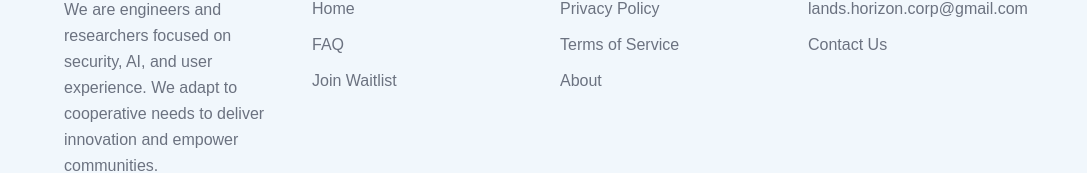
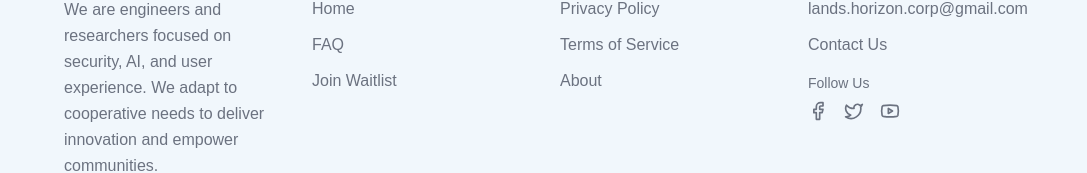
Before and after one commit to Lands-Horizon-Corp/e-coop-waiting-list, a Next.js app: page / in a window 1280 px wide. Shown: the part 3667-3840 px from the top of the page, without its empty margins (96-1183 px from the left). Built offline with nearby package versions, Linux system fonts and the light colour scheme; what tailwindcss-animated would draw is missing.

Commit message:
follow us section

```diff
--- a/src/components/layout/footer.tsx
+++ b/src/components/layout/footer.tsx
@@ -1,4 +1,5 @@
 import Link from "next/link";
+import { Facebook, Twitter, Youtube } from "lucide-react";
 
 export function Footer() {
   return (
@@ -105,6 +106,42 @@ export function Footer() {
                   Contact Us
                 </a>
               </li>
+              <li>
+                <div className="mt-4">
+                  <p className="text-muted-foreground mb-2 text-sm font-medium">
+                    Follow Us
+                  </p>
+                  <div className="flex items-center space-x-4">
+                    <a
+                      aria-label="Follow us on Facebook"
+                      className="text-muted-foreground hover:text-foreground transition-colors"
+                      href="https://www.facebook.com/profile.php?id=61578596159950"
+                      rel="noopener noreferrer"
+                      target="_blank"
+                    >
+                      <Facebook className="h-5 w-5" />
+                    </a>
+                    <a
+                      aria-label="Follow us on X (Twitter)"
+                      className="text-muted-foreground hover:text-foreground transition-colors"
+                      href="https://x.com/Lands_Horizon"
+                      rel="noopener noreferrer"
+                      target="_blank"
+                    >
+                      <Twitter className="h-5 w-5" />
+                    </a>
+                    <a
+                      aria-label="Subscribe to our YouTube channel"
+                      className="text-muted-foreground hover:text-foreground transition-colors"
+                      href="https://www.youtube.com/@landshorizon"
+                      rel="noopener noreferrer"
+                      target="_blank"
+                    >
+                      <Youtube className="h-5 w-5" />
+                    </a>
+                  </div>
+                </div>
+              </li>
             </ul>
           </div>
         </div>
```
